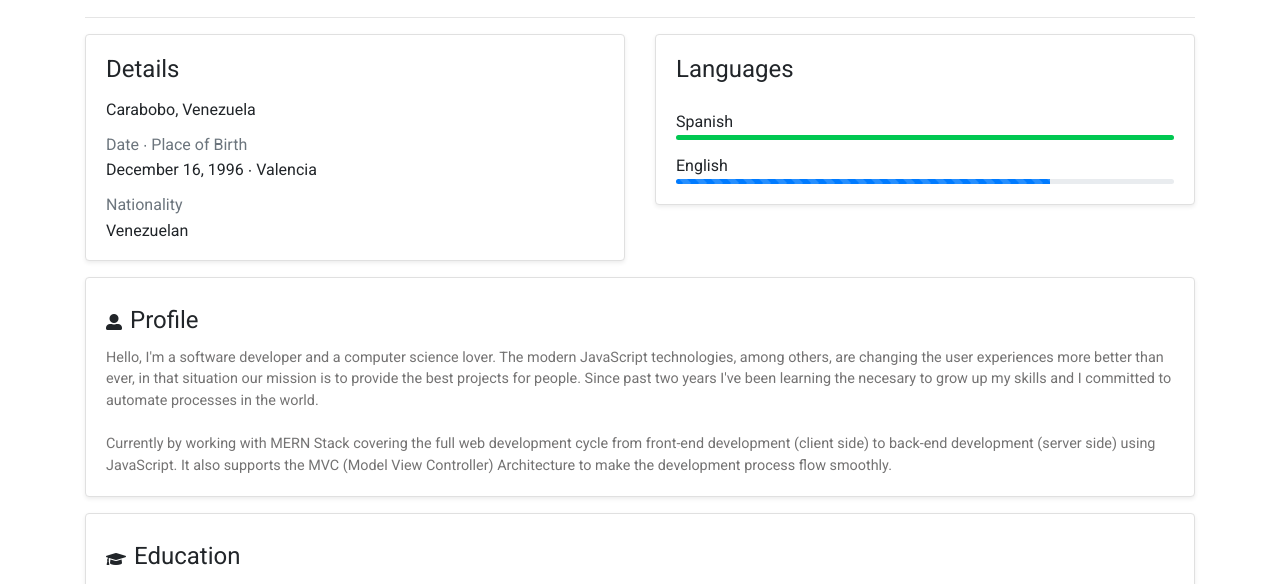
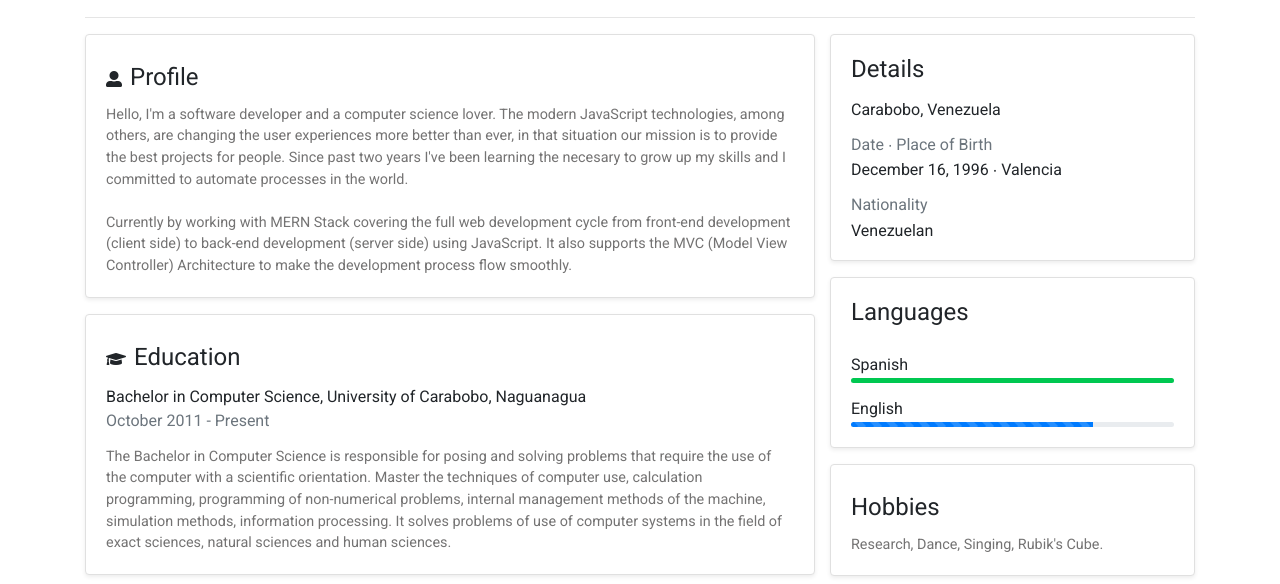
Before and after one commit to anglozm/anglozm.github.io, a website: page index.html in a window 1280 px wide. Shown: the part 187-771 px from the top of the page. Drawn offline with nearby package versions, Linux system fonts and the light colour scheme.

Commit message:
minor improvements

```diff
--- a/index.html
+++ b/index.html
@@ -21,7 +21,7 @@
     <!-- ------------------------------------------------------------------------------------------------------------------------------------------------------------------------------------------------------------------- -->
     <meta charset="UTF-8">
     <meta name="viewport" content="width=device-width, initial-scale=1.0">
-    <title>Angel Lozada ∙ Website</title>
+    <title>Angel Lozada ∙ Portfolio</title>
     <!-- ------------------------------------------------------------------------------------------------------------------------------------------------------------------------------------------------------------------- -->
 </head>
 
@@ -65,44 +65,7 @@
     <hr class="text-muted m-0">
 
     <div class="row pb-3">
-        <div class="col">
-            <div class="row d-flex flex-column flex-md-row flex-wrap justify-content-center align-items-center align-items-md-stretch align-content-center">
-                <div class="col col-md-6 mx-md-auto">
-                    <div class="card mt-3 border-light shadow-sm">
-                        <div class="card-body">
-                            <h4 class="card-title">Details</h4>
-                            <h6 class="card-subtitle mt-3">Carabobo, Venezuela</h6>
-                            <div class="d-flex flex-column flex-nowrap justify-content-start align-items-start align-content-start mt-3">
-                                <h6 class="card-title text-muted">Date ∙ Place of Birth</h6>
-                                <h6 class="card-subtitle">December 16, 1996 ∙ Valencia</h6>
-                            </div>
-                            <div class="d-flex flex-column flex-nowrap justify-content-start align-items-start align-content-start mt-3">
-                                <h6 class="card-title text-muted">Nationality</h6>
-                                <h6 class="card-subtitle">Venezuelan</h6>
-                            </div>
-                        </div>
-                    </div>
-                </div>
-
-                <div class="col col-md-6 mx-md-auto">
-                    <div class="card mt-3 border-light shadow-sm">
-                        <div class="card-body">
-                            <h4 class="card-title">Languages</h4>
-                            <div class="d-flex flex-column flex-nowrap justify-content-start align-items-start align-content-start">
-                                <h6 class="card-subtitle mt-3">Spanish</h6>
-                                <div class="progress w-100 mt-1" style="height: 5px;">
-                                    <div class="progress-bar bg-success" role="progressbar" style="width: 100%;" aria-valuenow="100" aria-valuemin="0" aria-valuemax="100"></div>
-                                </div>
-                                <h6 class="card-subtitle mt-3">English</h6>
-                                <div class="progress w-100 mt-1" style="height: 5px;">
-                                    <div class="progress-bar progress-bar-striped progress-bar-animated" role="progressbar" style="width: 75%;" aria-valuenow="75" aria-valuemin="0" aria-valuemax="100"></div>
-                                </div>
-                            </div>
-                        </div>
-                    </div>
-                </div>
-            </div>
-
+        <div class="col-md-8">
             <div class="card mt-3 border-light shadow-sm">
                 <div class="card-body">
                     <div class="d-flex flex-row flex-nowrap justify-content-start align-items-center align-content-center">
@@ -242,13 +205,46 @@
                     </div>
                 </div>
             </div>
+        </div>
+
+        <div class="col-md-4 pl-md-0">
+            <div class="card mt-3 border-light shadow-sm">
+                <div class="card-body">
+                    <h4 class="card-title">Details</h4>
+                    <h6 class="card-subtitle mt-3">Carabobo, Venezuela</h6>
+                    <div class="d-flex flex-column flex-nowrap justify-content-start align-items-start align-content-start mt-3">
+                        <h6 class="card-title text-muted">Date ∙ Place of Birth</h6>
+                        <h6 class="card-subtitle">December 16, 1996 ∙ Valencia</h6>
+                    </div>
+                    <div class="d-flex flex-column flex-nowrap justify-content-start align-items-start align-content-start mt-3">
+                        <h6 class="card-title text-muted">Nationality</h6>
+                        <h6 class="card-subtitle">Venezuelan</h6>
+                    </div>
+                </div>
+            </div>
 
             <div class="card mt-3 border-light shadow-sm">
                 <div class="card-body">
-                    <div class="d-flex flex-row flex-nowrap justify-content-start align-items-center align-content-center">
+                    <h4 class="card-title">Languages</h4>
+                    <div class="d-flex flex-column flex-nowrap justify-content-start align-items-start align-content-start">
+                        <h6 class="card-subtitle mt-3">Spanish</h6>
+                        <div class="progress w-100 mt-1" style="height: 5px;">
+                            <div class="progress-bar bg-success" role="progressbar" style="width: 100%;" aria-valuenow="100" aria-valuemin="0" aria-valuemax="100"></div>
+                        </div>
+                        <h6 class="card-subtitle mt-3">English</h6>
+                        <div class="progress w-100 mt-1" style="height: 5px;">
+                            <div class="progress-bar progress-bar-striped progress-bar-animated" role="progressbar" style="width: 75%;" aria-valuenow="75" aria-valuemin="0" aria-valuemax="100"></div>
+                        </div>
+                    </div>
+                </div>
+            </div>
+
+            <div class="card mt-3 border-light shadow-sm">
+                <div class="card-body">
+                    <!-- <div class="d-flex flex-row flex-nowrap justify-content-start align-items-center align-content-center">
                         <i class="fas fa-seedling"></i>
-                        <h4 class="card-title ml-2 mt-2">Hobbies</h4>
-                    </div>
+                    </div> -->
+                    <h4 class="card-title mt-2">Hobbies</h4>
                     <p class="card-text">
                         Research, Dance, Singing, Rubik's Cube.
                     </p>
@@ -276,8 +272,11 @@
             </div>
         </div>
 
-        <div class="h6 text-center py-3">
-            Made with love and coffee by <a href="https://www.github.com/anglozm" target="_blank">anglozm</a> &copy; Copyright 2020 ∙ All Rights Reserved.
+        <div class="h6 text-center pt-3" style="font-size: 12px;">
+            Made with ❤ and ☕
+        </div>
+        <div class="h6 text-center pb-3" style="font-size: 12px;">
+            &copy; 2018 - 2020 Copyright: <a href="https://www.github.com/anglozm" target="_blank">anglozm</a> ∙ All rights reserved
         </div>
     </footer>
 
```
